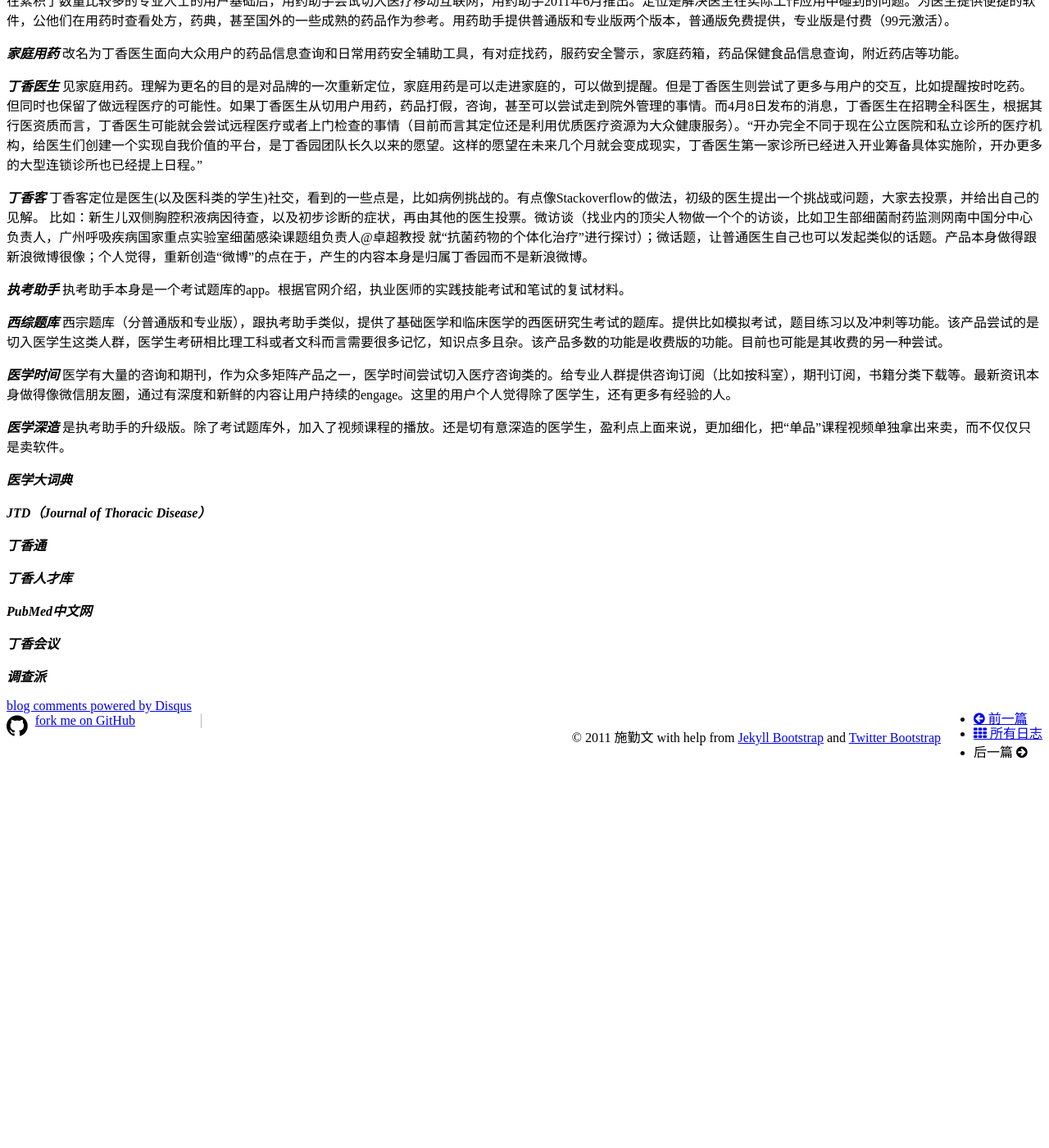
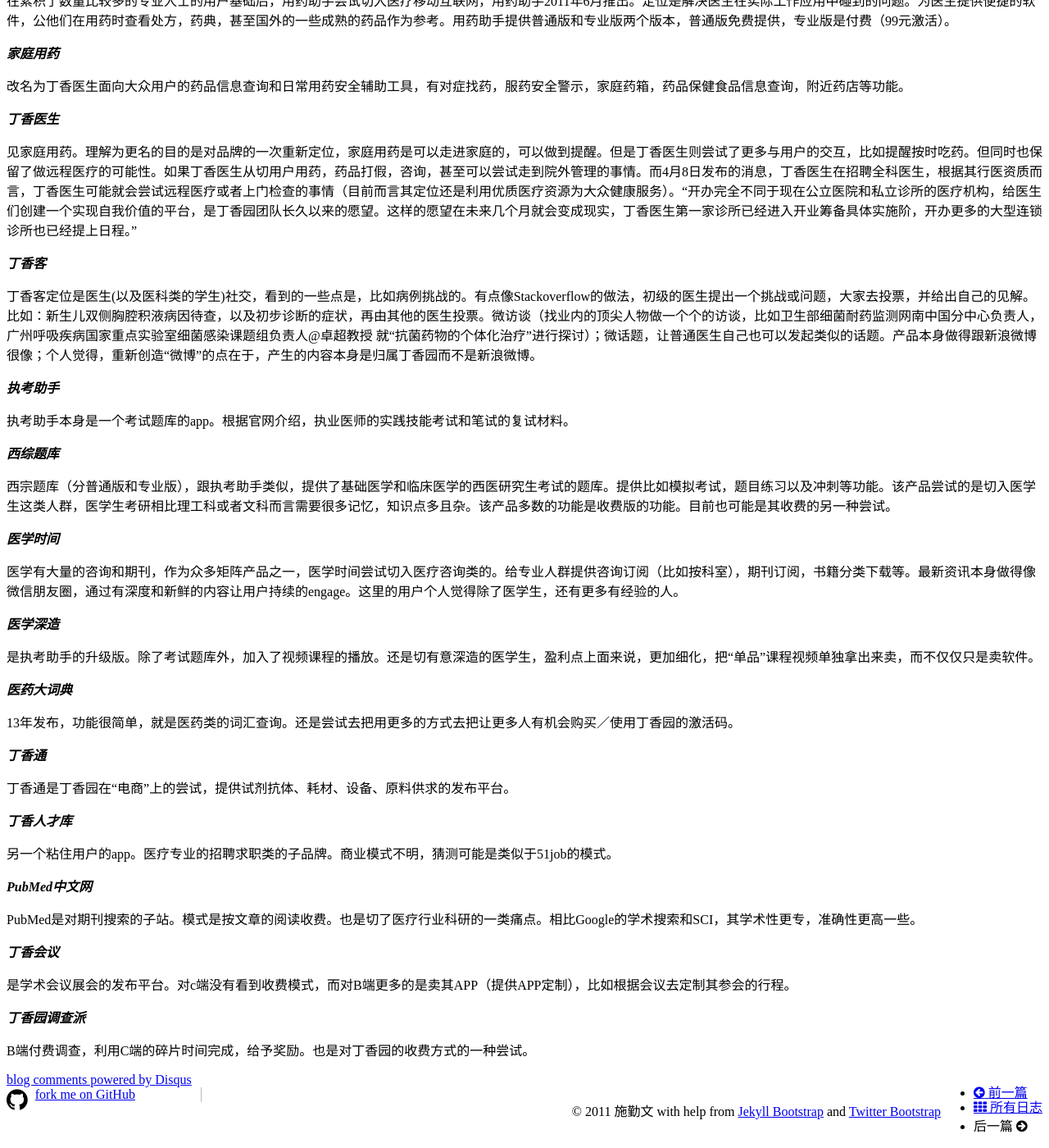
Before and after one commit to qinwenshi/qianbi, a Jekyll site: the page built from _posts/2015-04-06-dxy-series-products-brief.md, in a window 1280 px wide and 1400 px high, scrolled down 453 px. Shown: the whole window at 82% size. Built offline with Jekyll 4.4.1, drawn with Linux system fonts in a browser that asks for light colours; nearby versions of some CDN libraries; Markdown is read by kramdown in place of the engine named in the settings; comment, search, counter and statistics services are not loaded; before the commit the page ends 1397 px from its top, so only the background shows below that.

Commit message:
went through all the products

```diff
--- a/_posts/2015-04-06-dxy-series-products-brief.md
+++ b/_posts/2015-04-06-dxy-series-products-brief.md
@@ -18,41 +18,58 @@
 在累积了数量比较多的专业人士的用户基础后，用药助手尝试切入医疗移动互联网，用药助手2011年6月推出。定位是解决医生在实际工作应用中碰到的问题。为医生提供便捷的软件，公他们在用药时查看处方，药典，甚至国外的一些成熟的药品作为参考。用药助手提供普通版和专业版两个版本，普通版免费提供，专业版是付费（99元激活）。
 
 ***家庭用药***
+
 改名为丁香医生面向大众用户的药品信息查询和日常用药安全辅助工具，有对症找药，服药安全警示，家庭药箱，药品保健食品信息查询，附近药店等功能。
 
 ***丁香医生***
+
 见家庭用药。理解为更名的目的是对品牌的一次重新定位，家庭用药是可以走进家庭的，可以做到提醒。但是丁香医生则尝试了更多与用户的交互，比如提醒按时吃药。但同时也保留了做远程医疗的可能性。如果丁香医生从切用户用药，药品打假，咨询，甚至可以尝试走到院外管理的事情。而4月8日发布的消息，丁香医生在招聘全科医生，根据其行医资质而言，丁香医生可能就会尝试远程医疗或者上门检查的事情（目前而言其定位还是利用优质医疗资源为大众健康服务）。“开办完全不同于现在公立医院和私立诊所的医疗机构，给医生们创建一个实现自我价值的平台，是丁香园团队长久以来的愿望。这样的愿望在未来几个月就会变成现实，丁香医生第一家诊所已经进入开业筹备具体实施阶，开办更多的大型连锁诊所也已经提上日程。”
 
 ***丁香客***
+
 丁香客定位是医生(以及医科类的学生)社交，看到的一些点是，比如病例挑战的。有点像Stackoverflow的做法，初级的医生提出一个挑战或问题，大家去投票，并给出自己的见解。
 比如：新生儿双侧胸腔积液病因待查，以及初步诊断的症状，再由其他的医生投票。微访谈（找业内的顶尖人物做一个个的访谈，比如卫生部细菌耐药监测网南中国分中心负责人，广州呼吸疾病国家重点实验室细菌感染课题组负责人@卓超教授 就“抗菌药物的个体化治疗”进行探讨）；微话题，让普通医生自己也可以发起类似的话题。产品本身做得跟新浪微博很像；个人觉得，重新创造“微博”的点在于，产生的内容本身是归属丁香园而不是新浪微博。
 
 
 ***执考助手***
+
 执考助手本身是一个考试题库的app。根据官网介绍，执业医师的实践技能考试和笔试的复试材料。
 
 
 ***西综题库***
+
 西宗题库（分普通版和专业版），跟执考助手类似，提供了基础医学和临床医学的西医研究生考试的题库。提供比如模拟考试，题目练习以及冲刺等功能。该产品尝试的是切入医学生这类人群，医学生考研相比理工科或者文科而言需要很多记忆，知识点多且杂。该产品多数的功能是收费版的功能。目前也可能是其收费的另一种尝试。
 
 ***医学时间***
+
 医学有大量的咨询和期刊，作为众多矩阵产品之一，医学时间尝试切入医疗咨询类的。给专业人群提供咨询订阅（比如按科室），期刊订阅，书籍分类下载等。最新资讯本身做得像微信朋友圈，通过有深度和新鲜的内容让用户持续的engage。这里的用户个人觉得除了医学生，还有更多有经验的人。
 
 
 ***医学深造***
+
 是执考助手的升级版。除了考试题库外，加入了视频课程的播放。还是切有意深造的医学生，盈利点上面来说，更加细化，把“单品”课程视频单独拿出来卖，而不仅仅只是卖软件。
 
-***医学大词典***
+***医药大词典***
 
+13年发布，功能很简单，就是医药类的词汇查询。还是尝试去把用更多的方式去把让更多人有机会购买／使用丁香园的激活码。
 
-***JTD（Journal of Thoracic Disease）***
 
 ***丁香通***
 
+丁香通是丁香园在“电商”上的尝试，提供试剂抗体、耗材、设备、原料供求的发布平台。
+
 ***丁香人才库***
+
+另一个粘住用户的app。医疗专业的招聘求职类的子品牌。商业模式不明，猜测可能是类似于51job的模式。
 
 ***PubMed中文网***
 
+PubMed是对期刊搜索的子站。模式是按文章的阅读收费。也是切了医疗行业科研的一类痛点。相比Google的学术搜索和SCI，其学术性更专，准确性更高一些。
+
 ***丁香会议***
 
-***调查派***
+是学术会议展会的发布平台。对c端没有看到收费模式，而对B端更多的是卖其APP（提供APP定制），比如根据会议去定制其参会的行程。
+
+***丁香园调查派***
+
+B端付费调查，利用C端的碎片时间完成，给予奖励。也是对丁香园的收费方式的一种尝试。
```
